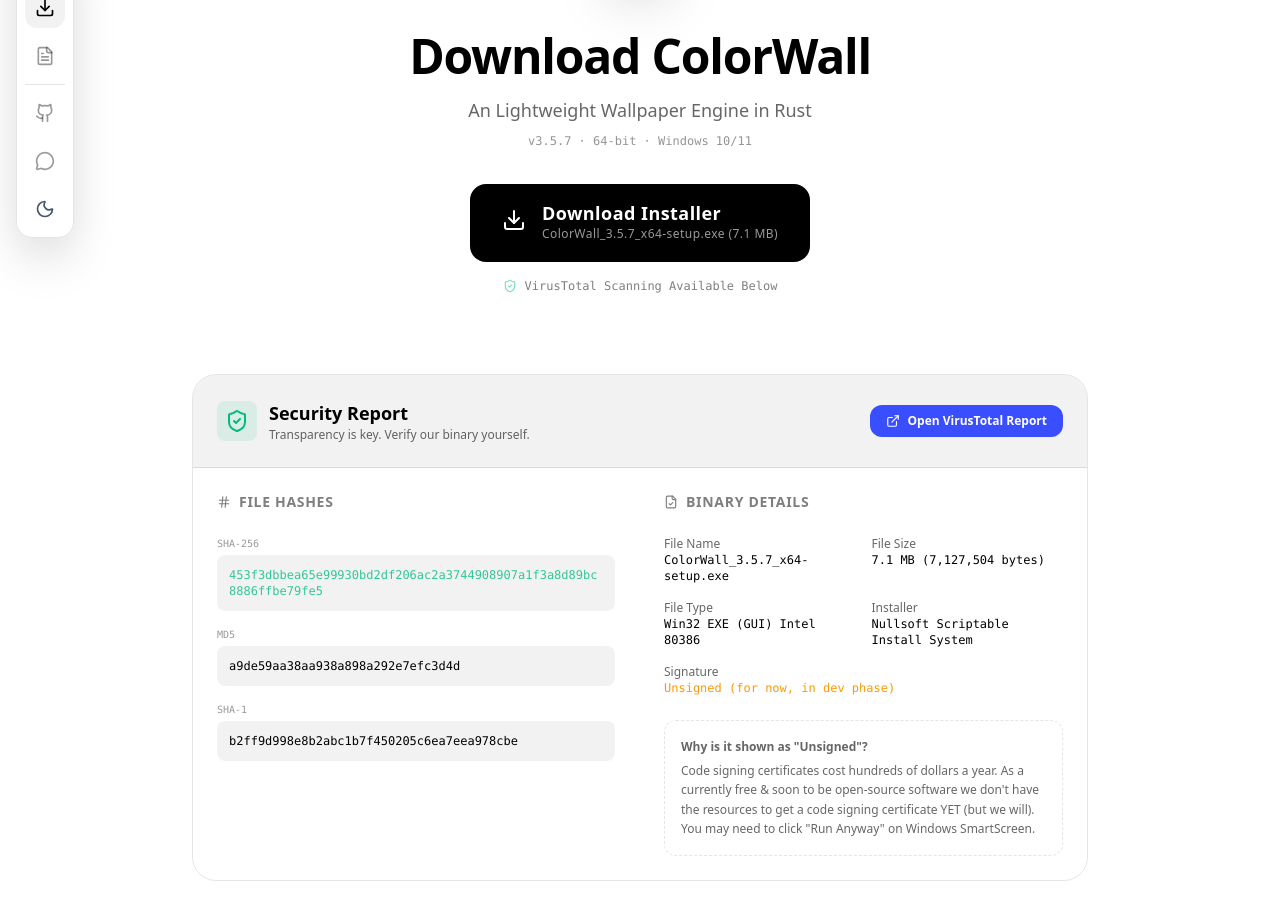
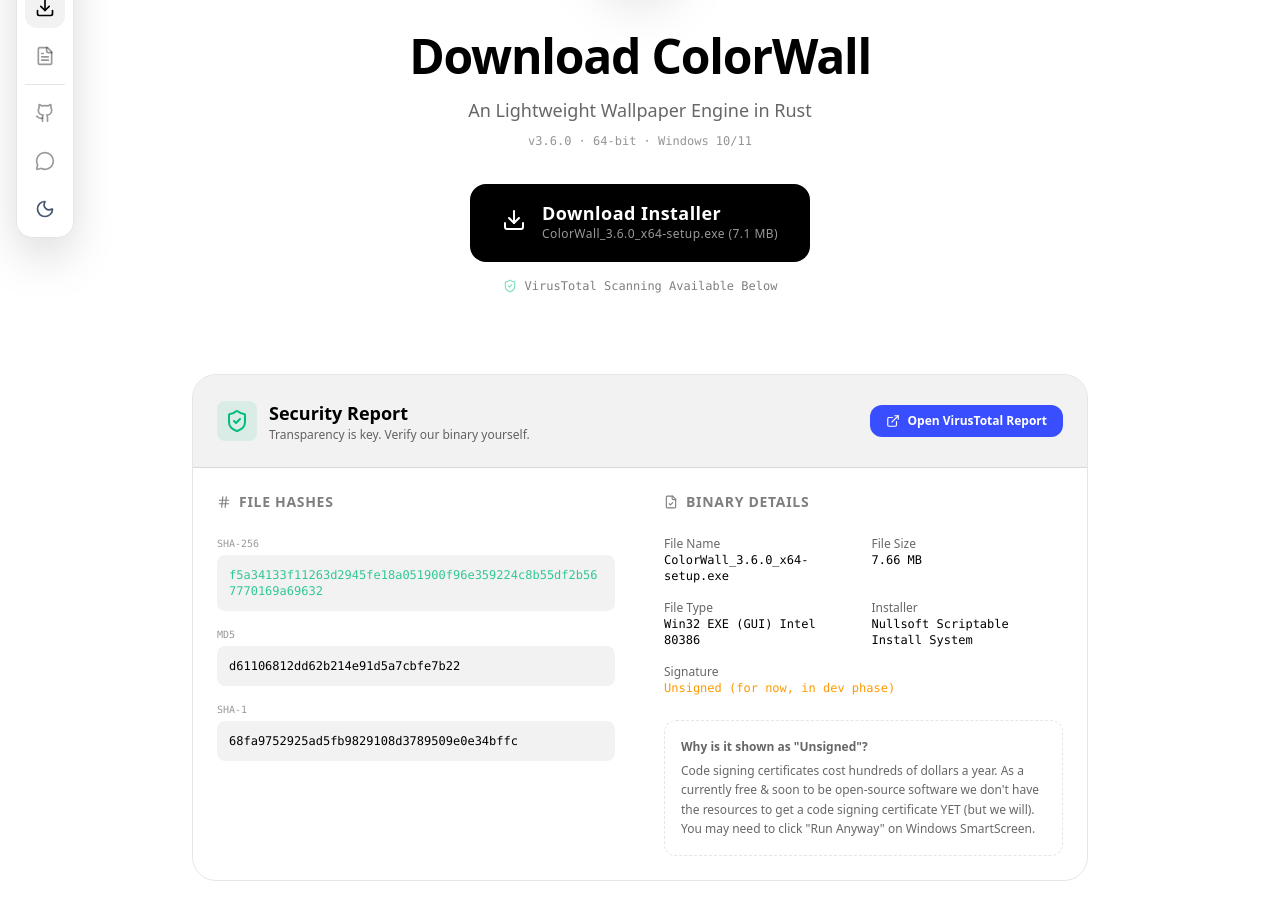
Before and after one commit to LaxentaInc/colorwall, a Next.js app: page /download in a window 1280 px wide. Shown: the part 320-1240 px from the top of the page. Built offline with nearby package versions, Linux system fonts and the light colour scheme.

Commit message:
Update DownloadPage with new version details

```diff
--- a/src/app/download/page.tsx
+++ b/src/app/download/page.tsx
@@ -48,7 +48,7 @@ export default function DownloadPage() {
                             </h1>
                             <p className={`text-lg ${mutedText} max-w-xl mx-auto`}>
                                 An Lightweight Wallpaper Engine in Rust<br />
-                                <span className="text-xs font-mono opacity-70">v3.5.7 · 64-bit · Windows 10/11</span>
+                                <span className="text-xs font-mono opacity-70">v3.6.0 · 64-bit · Windows 10/11</span>
                             </p>
                         </div>
 
@@ -63,7 +63,7 @@ export default function DownloadPage() {
                                 <Download className="mt-1" size={24} />
                                 <div className="text-left">
                                     <div className="leading-none mb-1">Download Installer</div>
-                                    <div className="text-xs font-normal opacity-60">ColorWall_3.5.7_x64-setup.exe (7.1 MB)</div>
+                                    <div className="text-xs font-normal opacity-60">ColorWall_3.6.0_x64-setup.exe (7.1 MB)</div>
                                 </div>
                             </a>
 
@@ -94,7 +94,7 @@ export default function DownloadPage() {
                             </div>
 
                             <a
-                                href="https://www.virustotal.com/gui/file/453f3dbbea65e99930bd2df206ac2a3744908907a1f3a8d89bc8886ffbe79fe5"
+                                href="https://www.virustotal.com/gui/file/f5a34133f11263d2945fe18a051900f96e359224c8b55df2b567770169a69632?nocache=1"
                                 target="_blank"
                                 rel="noopener noreferrer"
                                 className={`inline-flex items-center gap-2 px-4 py-2 rounded-xl text-xs font-bold transition-colors
@@ -117,19 +117,19 @@ export default function DownloadPage() {
                                     <div>
                                         <div className="text-[10px] font-mono uppercase opacity-40 mb-1">SHA-256</div>
                                         <code className={`block text-xs font-mono break-all p-3 rounded-lg ${cardBg} select-all cursor-text text-emerald-500/80`}>
-                                            453f3dbbea65e99930bd2df206ac2a3744908907a1f3a8d89bc8886ffbe79fe5
+                                            f5a34133f11263d2945fe18a051900f96e359224c8b55df2b567770169a69632
                                         </code>
                                     </div>
                                     <div>
                                         <div className="text-[10px] font-mono uppercase opacity-40 mb-1">MD5</div>
                                         <code className={`block text-xs font-mono break-all p-3 rounded-lg ${cardBg} select-all cursor-text`}>
-                                            a9de59aa38aa938a898a292e7efc3d4d
+                                            d61106812dd62b214e91d5a7cbfe7b22
                                         </code>
                                     </div>
                                     <div>
                                         <div className="text-[10px] font-mono uppercase opacity-40 mb-1">SHA-1</div>
                                         <code className={`block text-xs font-mono break-all p-3 rounded-lg ${cardBg} select-all cursor-text`}>
-                                            b2ff9d998e8b2abc1b7f450205c6ea7eea978cbe
+                                            68fa9752925ad5fb9829108d3789509e0e34bffc
                                         </code>
                                     </div>
                                 </div>
@@ -145,11 +145,11 @@ export default function DownloadPage() {
                                 <dl className="grid grid-cols-2 gap-4 text-sm">
                                     <div>
                                         <dt className={`text-xs ${mutedText}`}>File Name</dt>
-                                        <dd className="font-mono text-xs">ColorWall_3.5.7_x64-setup.exe</dd>
+                                        <dd className="font-mono text-xs">ColorWall_3.6.0_x64-setup.exe</dd>
                                     </div>
                                     <div>
                                         <dt className={`text-xs ${mutedText}`}>File Size</dt>
-                                        <dd className="font-mono text-xs">7.1 MB (7,127,504 bytes)</dd>
+                                        <dd className="font-mono text-xs">7.66 MB</dd>
                                     </div>
                                     <div>
                                         <dt className={`text-xs ${mutedText}`}>File Type</dt>
```
